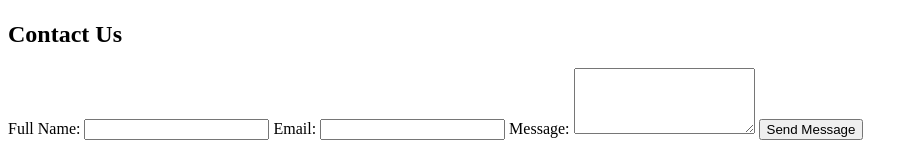
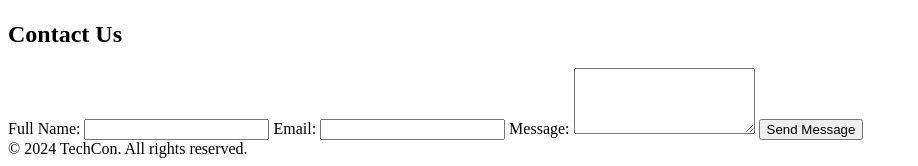
Before and after one commit to body1090/TechCon_HTML, a plain HTML site: page techcon_website/contact.html in a window 1280 px wide. Shown: the part 859-1025 px from the top of the page, without its empty margins (0-918 px from the left). Drawn offline with Linux system fonts and the light colour scheme.

Commit message:
New File

```diff
--- a/techcon_website/contact.html
+++ b/techcon_website/contact.html
@@ -47,6 +47,10 @@
             <button type="submit">Send Message</button>
         </form>
     </main>
+    <footer>
+        &copy; 2024 TechCon. All rights reserved.
+    </footer>
+
 
 </body>
 </html>
```
